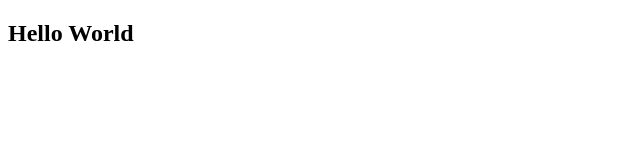
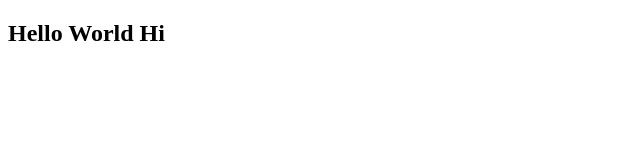
Before and after one commit to shahzaibekram/git-practice-tixsee, a plain HTML site: page index.html in a window 1280 px wide. Shown: the full height of the page, 0-640 px from the left. Drawn offline with Linux system fonts and the light colour scheme.

Commit message:
add 1 more file

```diff
--- a/index.html
+++ b/index.html
@@ -7,6 +7,6 @@
     <title>Git</title>
 </head>
 <body>
-    <h2>Hello World</h2>
+    <h2>Hello World Hi</h2>
 </body>
 </html>
```
Also changed, not shown: waste.html (added).
